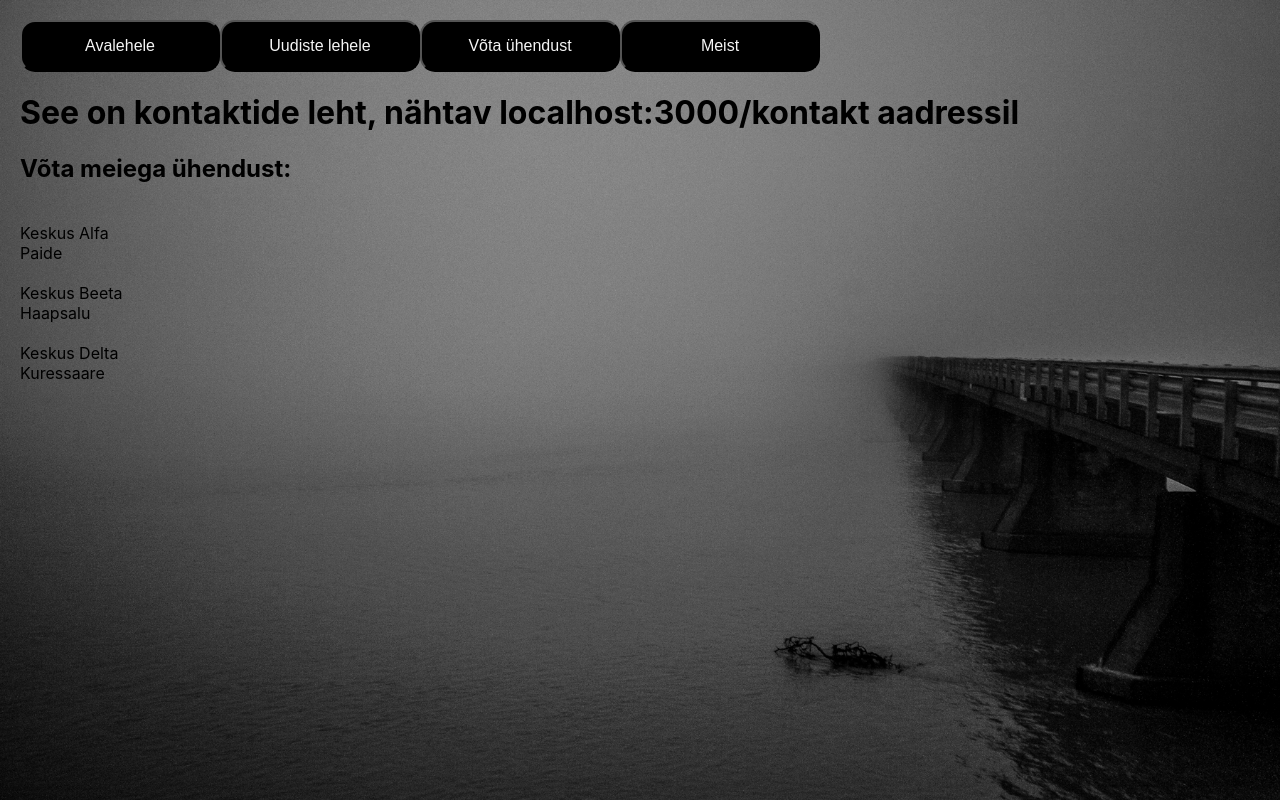
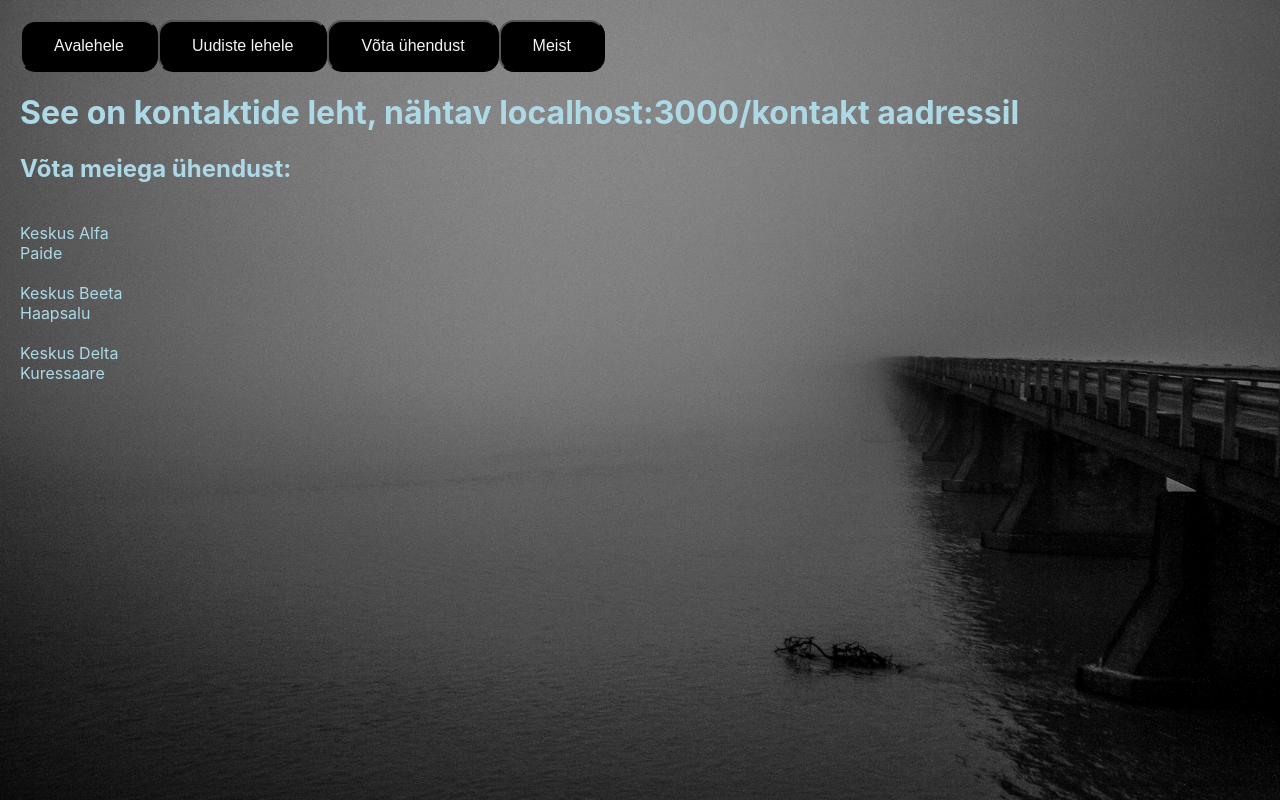
Before and after one commit to leotamm/React-06-2023, a React (Create React App) app in the folder uudised/: page /kontakt in a window 1280 px wide. Built offline with nearby package versions, Linux system fonts and the light colour scheme.

Commit message:
tekst paremini loetav

```diff
--- a/uudised/src/App.css
+++ b/uudised/src/App.css
@@ -41,7 +41,7 @@
   background-color:black;
   color: whitesmoke;
   padding: 15px 32px;
-  width: 200px;
+  width: 17 0px;
   border-radius: 15px;
   text-align: center;
   text-decoration: none;
@@ -58,6 +58,6 @@
   width: 200px;
 }
 
-.kontakt-tekst {
-  color: white;
+.hele-tekst {
+  color: lightblue;
 }
--- a/uudised/src/pages/Avaleht.js
+++ b/uudised/src/pages/Avaleht.js
@@ -2,7 +2,7 @@ import React from 'react'
 
 function Avaleht() {
   return (
-    <div>
+    <div className='hele-tekst'>
       <h1>See on avaleht, nähtav localhost:3000 aadressil/</h1>
       <img className="avalehe-pilt" src="https://i0.wp.com/www.entrepreneurs.ng/wp-content/uploads/2020/12/Online-Business-Ideas.jpg" alt="" />
     </div>
--- a/uudised/src/pages/Kontakt.js
+++ b/uudised/src/pages/Kontakt.js
@@ -7,7 +7,7 @@ function Kontakt() {
   const [n2itaDeltaTel, muudaN2itaDeltaTel] = useState(false);
 
   return (
-    <div>
+    <div className='hele-tekst'>
       <h1>See on kontaktide leht, nähtav localhost:3000/kontakt aadressil</h1>
       <h2>Võta meiega ühendust:</h2>
       <br />
--- a/uudised/src/pages/Meist.js
+++ b/uudised/src/pages/Meist.js
@@ -5,7 +5,7 @@ function Meist() {
   const [telefoniNr, annaTelefoniNr] = useState("");
 
   return (
-    <div>
+    <div className='hele-tekst'>
       <h1>See on meist leht, nähtav localhost:3000/meist aadressil</h1>
       <h2>Töötajad:</h2>
       <br />
--- a/uudised/src/pages/Uudised.js
+++ b/uudised/src/pages/Uudised.js
@@ -2,7 +2,7 @@ import React from 'react'
 
 function Uudised() {
   return (
-    <div>
+    <div className='hele-tekst'>
       <h1>See on uudiste leht, nähtav localhost:3000/uudised aadressil</h1>
       <div>Uudised on peagi tulemas...</div>
     </div>
```
